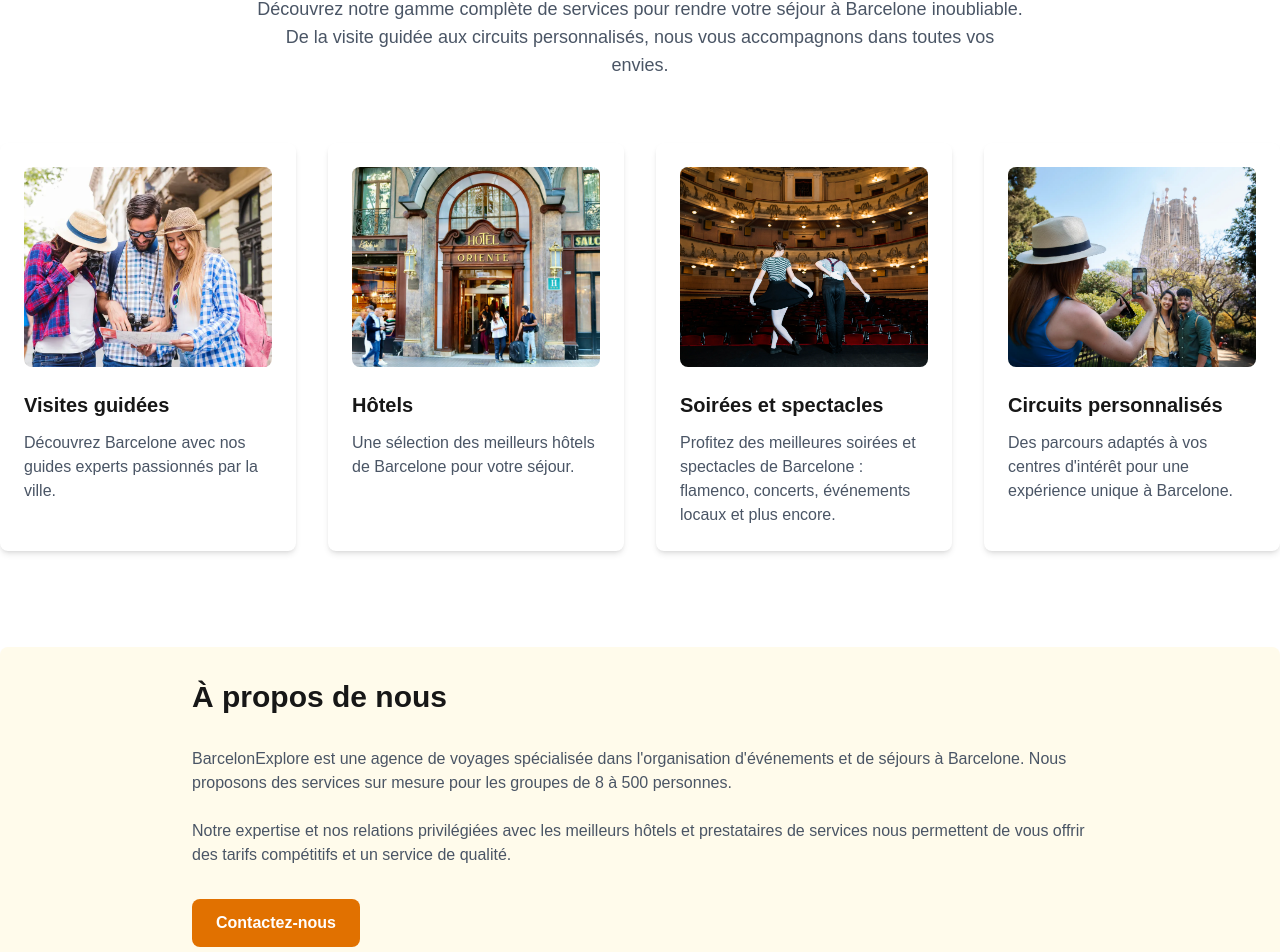
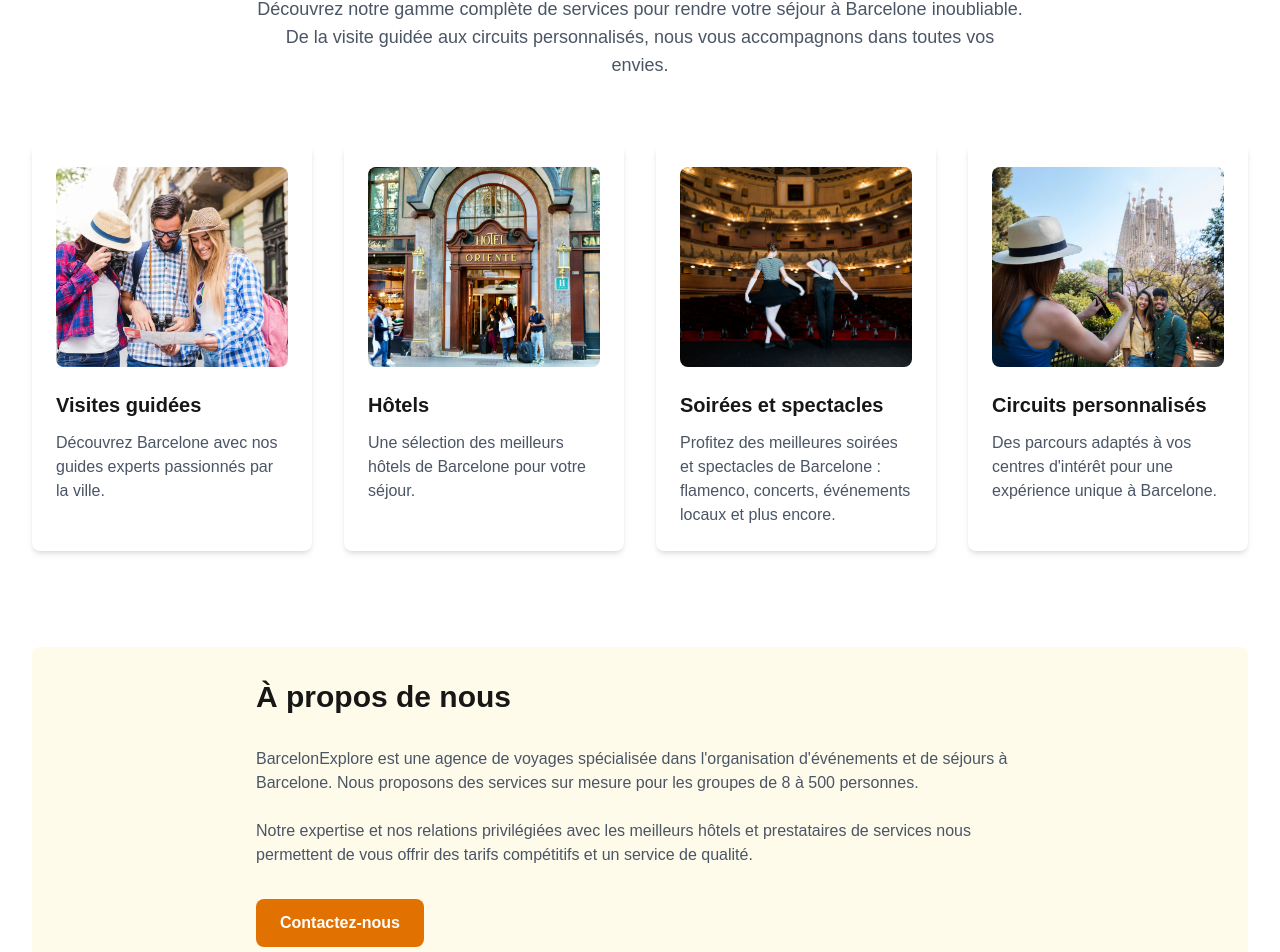
Before and after one commit to Tahaeizen/barcelonexplore, a Next.js app: page / in a window 1280 px wide. Shown: the part 853-1805 px from the top of the page. Built offline with nearby package versions, Linux system fonts and the light colour scheme.

Commit message:
Finalisation semaine 3

```diff
--- a/app/layout.jsx
+++ b/app/layout.jsx
@@ -18,6 +18,7 @@ export default function RootLayout({ children }) {
             <body className="flex flex-col min-h-screen">
                 <Header changePage={setCurrentPage} />
                 <main className="flex-1 pt-20">
+                    <div className="max-w-7xl mx-auto px-4 sm:px-8">
                         {currentPage === "Accueil" ? (
                             <Home />
                         ) : currentPage === "VisitesGuidees" ? (
@@ -29,6 +30,7 @@ export default function RootLayout({ children }) {
                         ) : (
                             <div>Page Not Found</div>
                         )}
+                    </div>
                 </main>
                 <Footer />
             </body>
--- /dev/null
+++ b/components/DisplayService.jsx
@@ -0,0 +1,20 @@
+import Image from "next/image";
+
+export default function DisplayService({ image, alt, titre, description }) {
+    return (
+        <div className="bg-white p-6 rounded-lg shadow-md">
+            <div className="relative h-[200px] mb-6">
+                <Image
+                    src={image}
+                    alt={alt}
+                    fill
+                    className="object-cover rounded-lg"
+                />
+            </div>
+            <h3 className="text-xl font-semibold mb-3">{titre}</h3>
+            <p className="text-gray-600">
+                {description}
+            </p>
+        </div>
+    );
+}
--- a/components/Footer.jsx
+++ b/components/Footer.jsx
@@ -1,7 +1,7 @@
 export default function Footer() {
     return (
-        <footer className="bg-amber-100 text-black py-4 mt-16 font-sans border-t border-amber-200">
-            <div className="max-w-6xl mx-auto px-4">
+        <footer className="bg-amber-100 text-black py-4 mt-6 font-sans border-t border-amber-200">
+            <div className="max-w-7xl mx-auto px-4 sm:px-8">
                 <div className="grid grid-cols-1 md:grid-cols-4 gap-4">
                     {/* Colonne 1 */}
                     <div>
--- a/components/Header.jsx
+++ b/components/Header.jsx
@@ -11,7 +11,7 @@ export default function Header({ changePage }) {
         <header className="fixed top-0 left-0 right-0 z-50 bg-amber-100 text-gray-900 shadow-md h-20 flex items-center">
             <div className="max-w-7xl mx-auto w-full flex items-center justify-between px-4 sm:px-8">
                 {/* Logo + titre + hamburger */}
-                <div className="flex items-center min-w-[250px] flex-shrink-0">
+                <div className="flex items-center min-w-[250px] flex-shrink-0 pl-2">
                     <Image
                         src={logo}
                         alt="Logo"
@@ -41,7 +41,7 @@ export default function Header({ changePage }) {
                 </div>
 
                 {/* Drapeau de la Catalogne */}
-                <div className="hidden lg:flex flex-shrink-0">
+                <div className="hidden lg:flex flex-shrink-0 items-center h-full">
                     <Image
                         src="/img/drapeau-catalogne.webp"
                         alt="Drapeau de la Catalogne"
--- a/components/Hotels.jsx
+++ b/components/Hotels.jsx
@@ -5,7 +5,7 @@ import listeHotels from "@/public/json/hotels.json";
 
 export default function Hotels() {
   return (
-    <section>
+    <section className="max-w-6xl flex w-full flex-col items-center mx-auto px-4 py-10 mb-24 scroll-mt-20">
       <h1 className="text-3xl font-bold text-center mb-2 font-sans mt-10">Nos meilleurs hôtels à Barcelone</h1>
       <div className="flex justify-center mb-4">
         <div className="h-1 w-16 bg-amber-400 rounded"></div>
--- a/components/VisitesGuidees.jsx
+++ b/components/VisitesGuidees.jsx
@@ -3,7 +3,7 @@ import DisplayVisite from "./DisplayVisite";
 
 export default function VisitesGuidees() {
   return (
-    <section>
+    <section className="max-w-6xl flex w-full flex-col items-center mx-auto px-4 py-10 mb-24 scroll-mt-20">
       {/* Bloc d'introduction */}
       <h1 className="text-3xl font-bold text-center mb-2 font-sans mt-10">Explorez Barcelone autrement avec nos visites exclusives</h1>
       <div className="flex justify-center mb-4">
--- a/components/home/Info.jsx
+++ b/components/home/Info.jsx
@@ -3,7 +3,7 @@ import Link from "next/link";
 export default function Info() {
     return (
         <section id="info" className="bg-amber-50 p-8 rounded-lg mb-8 scroll-mt-20">
-            <div className="max-w-4xl mx-auto">
+            <div className="max-w-3xl mx-auto">
                 <h2 className="text-3xl font-bold mb-8">À propos de nous</h2>
                 <p className="text-gray-600 mb-6">
                     BarcelonExplore est une agence de voyages spécialisée dans l'organisation d'événements et de séjours à Barcelone.
--- a/components/home/Services.jsx
+++ b/components/home/Services.jsx
@@ -1,5 +1,7 @@
 import Image from "next/image";
 import Link from "next/link";
+import services from "@/public/json/services.json";
+import DisplayService from "@/components/DisplayService";
 
 export default function Services() {
     return (
@@ -15,62 +17,15 @@ export default function Services() {
 
             {/* Services */}
             <div className="grid grid-cols-2 md:grid-cols-2 lg:grid-cols-3 xl:grid-cols-4 gap-8 max-w-7xl mx-auto">
-                <div className="bg-white p-6 rounded-lg shadow-md">
-                    <div className="relative h-[200px] mb-6">
-                        <Image
-                            src="/img/visites-guidees.webp"
-                            alt="Visites guidées"
-                            fill
-                            className="object-cover rounded-lg"
-                        />
-                    </div>
-                    <h3 className="text-xl font-semibold mb-3">Visites guidées</h3>
-                    <p className="text-gray-600">
-                        Découvrez Barcelone avec nos guides experts passionnés par la ville.
-                    </p>
-                </div>
-                <div className="bg-white p-6 rounded-lg shadow-md">
-                    <div className="relative h-[200px] mb-6">
-                        <Image
-                            src="/img/hotels.webp"
-                            alt="Hôtels"
-                            fill
-                            className="object-cover rounded-lg"
-                        />
-                    </div>
-                    <h3 className="text-xl font-semibold mb-3">Hôtels</h3>
-                    <p className="text-gray-600">
-                        Une sélection des meilleurs hôtels de Barcelone pour votre séjour.
-                    </p>
-                </div>
-                <div className="bg-white p-6 rounded-lg shadow-md">
-                    <div className="relative h-[200px] mb-6">
-                        <Image
-                            src="/img/soirees-spectacles.webp"
-                            alt="Soirées et spectacles"
-                            fill
-                            className="object-cover rounded-lg"
-                        />
-                    </div>
-                    <h3 className="text-xl font-semibold mb-3">Soirées et spectacles</h3>
-                    <p className="text-gray-600">
-                        Profitez des meilleures soirées et spectacles de Barcelone : flamenco, concerts, événements locaux et plus encore.
-                    </p>
-                </div>
-                <div className="bg-white p-6 rounded-lg shadow-md">
-                    <div className="relative h-[200px] mb-6">
-                        <Image
-                            src="/img/sejours-sur-mesure.webp"
-                            alt="Circuits personnalisés"
-                            fill
-                            className="object-cover rounded-lg"
-                        />
-                    </div>
-                    <h3 className="text-xl font-semibold mb-3">Circuits personnalisés</h3>
-                    <p className="text-gray-600">
-                        Des parcours adaptés à vos centres d'intérêt pour une expérience unique à Barcelone.
-                    </p>
-                </div>
+                {services.map((service, idx) => (
+                    <DisplayService
+                        key={idx}
+                        image={service.image}
+                        alt={service.alt}
+                        titre={service.titre}
+                        description={service.description}
+                    />
+                ))}
             </div>
         </section>
     );
--- /dev/null
+++ b/public/json/services.json
@@ -0,0 +1,26 @@
+[
+  {
+    "image": "/img/visites-guidees.webp",
+    "alt": "Visites guidées",
+    "titre": "Visites guidées",
+    "description": "Découvrez Barcelone avec nos guides experts passionnés par la ville."
+  },
+  {
+    "image": "/img/hotels.webp",
+    "alt": "Hôtels",
+    "titre": "Hôtels",
+    "description": "Une sélection des meilleurs hôtels de Barcelone pour votre séjour."
+  },
+  {
+    "image": "/img/soirees-spectacles.webp",
+    "alt": "Soirées et spectacles",
+    "titre": "Soirées et spectacles",
+    "description": "Profitez des meilleures soirées et spectacles de Barcelone : flamenco, concerts, événements locaux et plus encore."
+  },
+  {
+    "image": "/img/sejours-sur-mesure.webp",
+    "alt": "Circuits personnalisés",
+    "titre": "Circuits personnalisés",
+    "description": "Des parcours adaptés à vos centres d'intérêt pour une expérience unique à Barcelone."
+  }
+]
```
Lines whose indentation alone changed are shown as unchanged.
